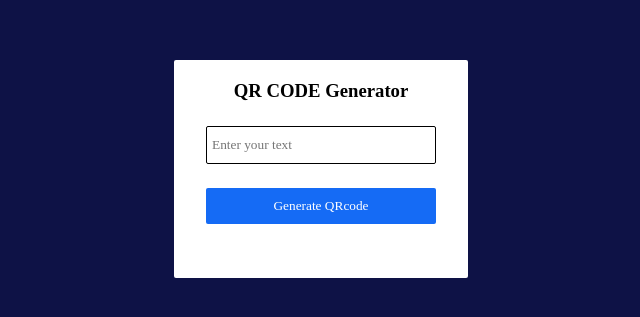
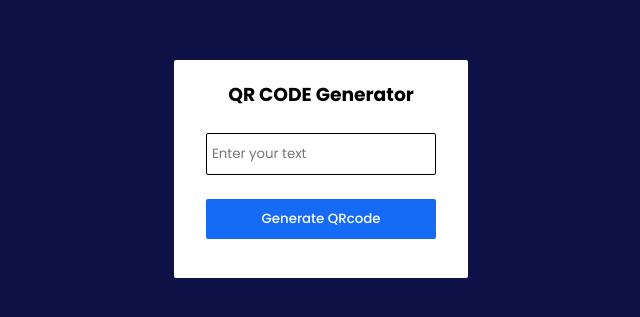
Before and after one commit to elkhiari/qr_code, a plain HTML site: page index.html in a window 1280 px wide. Shown: the part 231-548 px from the top of the page, without its empty margins (319-959 px from the left). Drawn offline with Linux system fonts and the light colour scheme.

Commit message:
Update index.html

```diff
--- a/index.html
+++ b/index.html
@@ -4,7 +4,10 @@
     <meta charset="UTF-8">
     <meta http-equiv="X-UA-Compatible" content="IE=edge">
     <meta name="viewport" content="width=device-width, initial-scale=1.0">
-    <title>Document</title>
+    <link rel="preconnect" href="https://fonts.googleapis.com">
+<link rel="preconnect" href="https://fonts.gstatic.com" crossorigin>
+<link href="https://fonts.googleapis.com/css2?family=Poppins:ital,wght@0,100;0,200;0,300;0,400;0,500;0,600;0,700;0,800;0,900;1,100;1,200;1,300;1,400;1,500;1,600;1,700;1,800;1,900&display=swap" rel="stylesheet">
+    <title>Qr COde</title>
     <style>
         *{
             margin: 0%;
```
